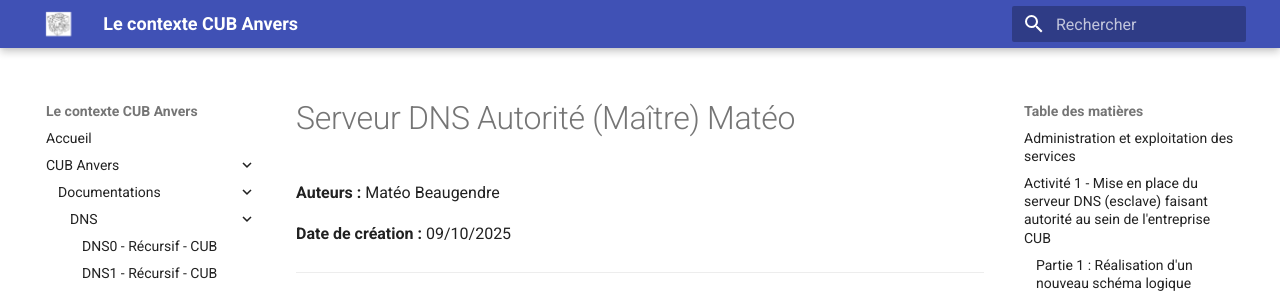
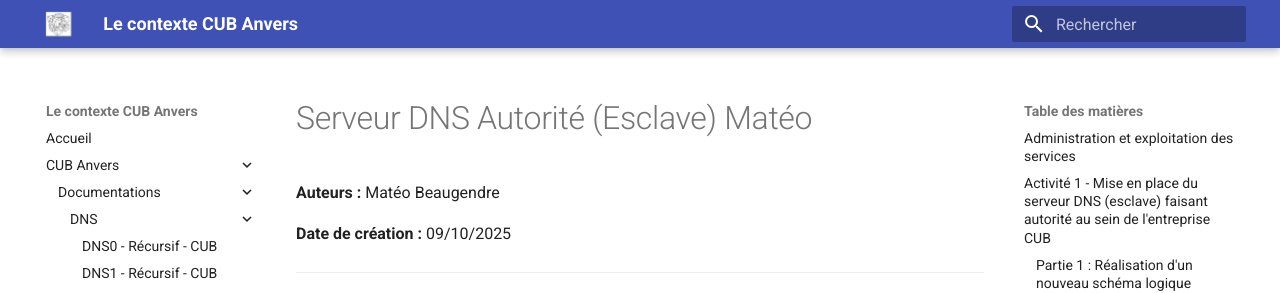
Before and after one commit to Adfiree/Anvers, an MkDocs documentation site: the page built from docs/documentations/DNS/CUB - Serveur DNS1 esclave.md, in a window 1280 px wide and 900 px high. Shown: the top 293 px of the window. Built offline with MkDocs 1.6.1 and Material for MkDocs 9.7.7, drawn with Linux system fonts in a browser that asks for light colours.

Commit message:
ptite modif doc DNS esclave

```diff
--- a/docs/documentations/DNS/CUB - Serveur DNS1 esclave.md
+++ b/docs/documentations/DNS/CUB - Serveur DNS1 esclave.md
@@ -1,4 +1,4 @@
-# Serveur DNS Autorité (Maître) Matéo
+# Serveur DNS Autorité (Esclave) Matéo
 
 **Auteurs :** Matéo Beaugendre
 
@@ -24,19 +24,19 @@
 
 **Mettez à jour votre serveur**
 
-- *sudo apt update && sudo apt upgrade*
+- sudo apt update && sudo apt upgrade
 
 **Sur votre serveur Debian 12, installez le service de journalisation rsyslog à la place de journalctl. Cela vous permettra de disposer de fichiers de log clairs au format texte situés dans /var/log*.***
 
-- *sudo apt install rsyslog*
+- sudo apt install rsyslog
 
 **Installez le service Bind 9 et les outils diagnostics DNS**
 
-- *sudo apt install bind9 dnsutils*
+- sudo apt install bind9 dnsutils
 
 #### 2 - Définir les paramètre réseau du serveur
 
-- *sudoedit /etc/network/interfaces*
+- sudoedit /etc/network/interfaces
 
 source /etc/network/interfaces.d/\*
 
@@ -54,7 +54,7 @@ gateway 172.16.3.254
 
 #### 3 - Définir les serveurs DNS Récursif à utiliser
 
-- *sudoedit /etc/resolv.conf*
+- sudoedit /etc/resolv.conf
 
 ***Après avoir entré la commande il y aura que le nameserver 9.9.9.9 on ajoute un autre DNS public***
 
```
